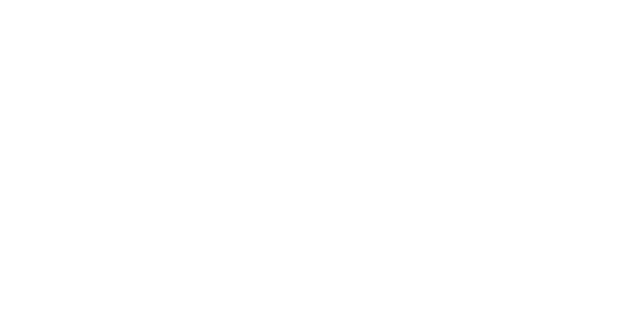
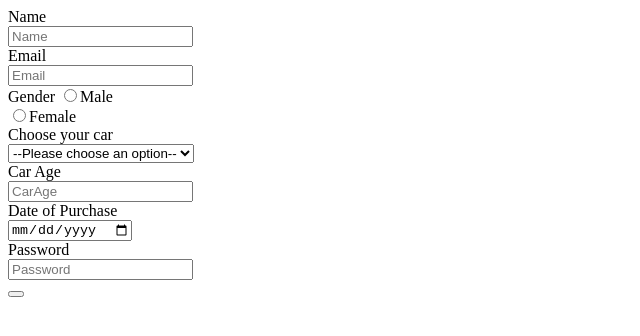
Before and after one commit to acciojob/car-insurance-form-ShreyasRamesha, a website: page main.html in a window 1280 px wide. Shown: the whole page, without its empty margins (0-640 px from the left). Drawn offline with Linux system fonts and the light colour scheme.

Commit message:
created a submission

```diff
--- a/main.html
+++ b/main.html
@@ -8,6 +8,45 @@
 
 <body>
 	<!-- the entire body must be written by student -->
+			<form action="" method="post">
+		<div>
+			<label for="name">Name</label><br>
+		    <input type="text" name="name" id="name" required placeholder="Name">
+		</div>
+		<div>
+			<label for="email">Email</lable><br>
+			<input type="email" name="email" id="email" required placeholder="Email">
+		</div>
+		<div>
+			<label for="gender">Gender</label>
+			<input type="radio" name="gender" id="gender" value="Male" required>Male<br>
+			<input type="radio" name="gender" id="gender" value="Female" required>Female<br>
+		</div>
+		<div>
+			<label for="cars">Choose your car</label><br>
+			<select name="cars" id="cars">
+				<option value="--Please choose an option--">--Please choose an option--</option>
+				<option value="BMW">BMW</option>
+				<option value="Audi">Audi</option>
+				<option value="Mercedez">Mercedez</option>
+			</select>
+		</div>
+		<div>
+			<label for="carage">Car Age</label><br>
+			<input type="number" name="carage" id="carage" required placeholder="CarAge">
+		</div>
+		<div>
+			<label for="dop">Date of Purchase</label><br>
+			<input type="date" name="dop" id="dop" required>
+		</div>
+		<div>
+			<label for="password">Password</label><br>
+			<input type="password" name="password" id="password" required placeholder="Password">
+		</div>
+		<div>
+			<button type="submit" value="submit" id="submit" name="submit">
+		</div>
+	</form>
     <script type="text/javascript" src="./script.js">
 </script>
 
```
